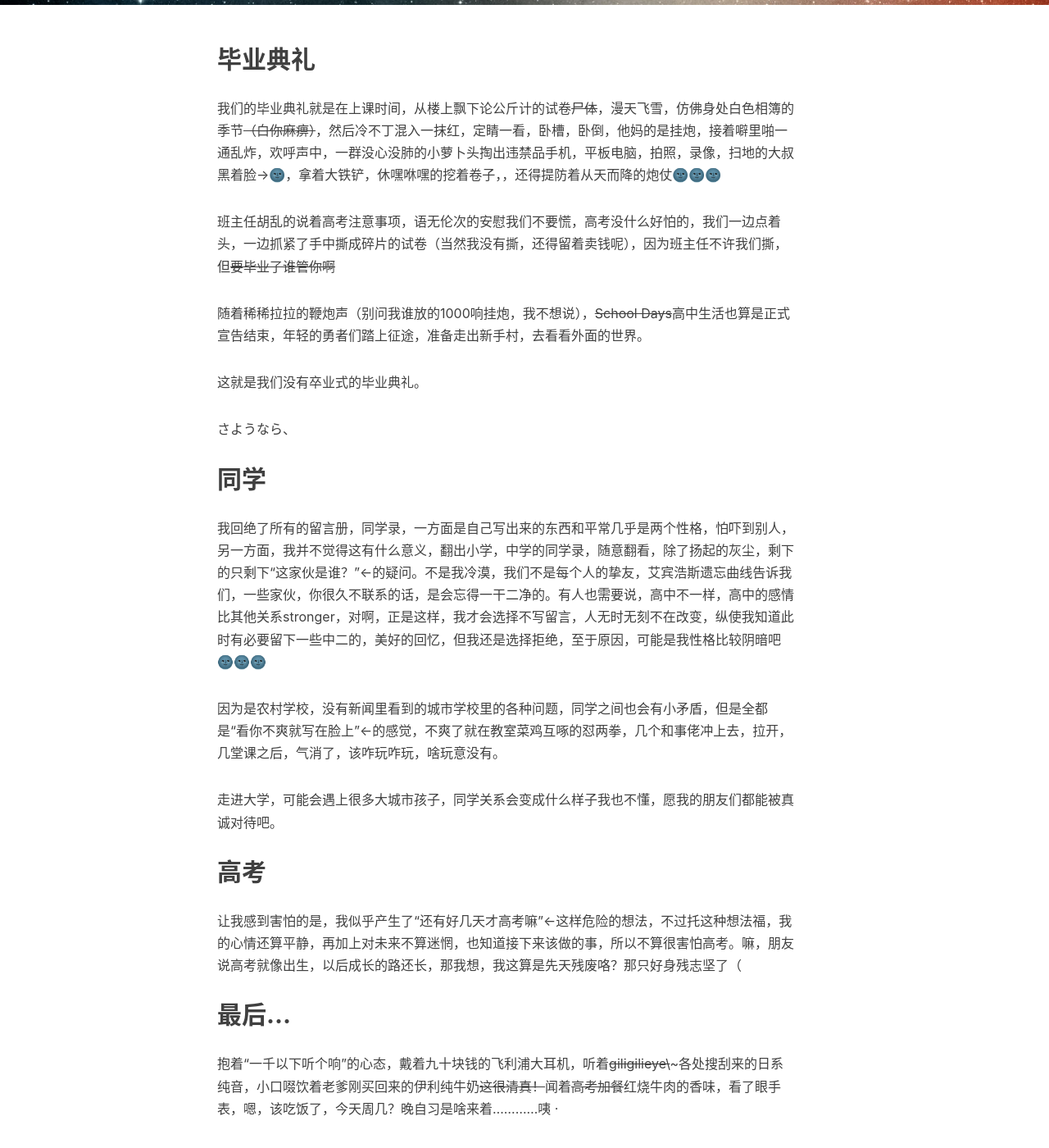
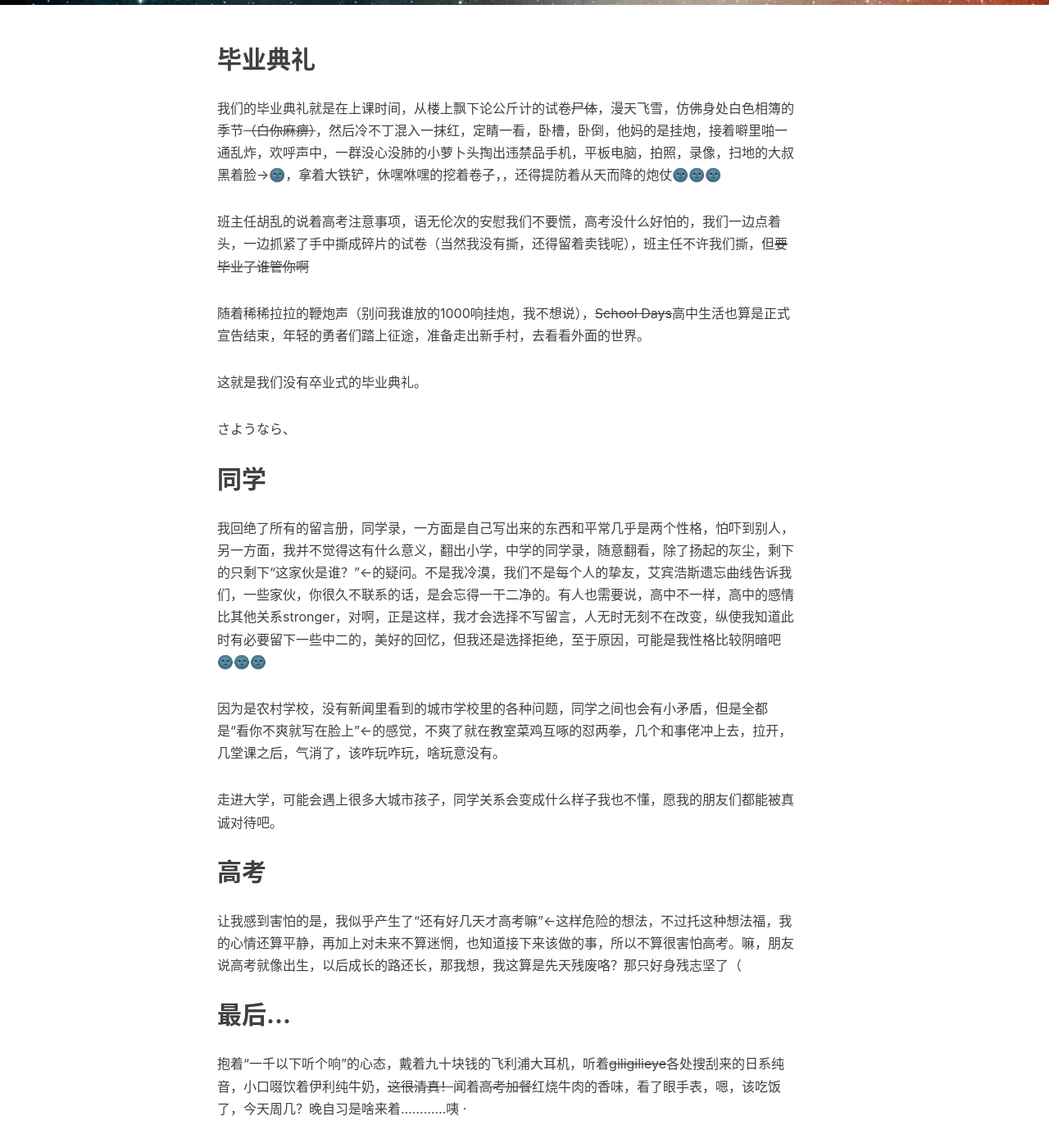
Before and after one commit to CoinkWang/coinkwang.github.com, a Jekyll site: the page built from _posts/2016-06-04-graduating.md, in a window 1280 px wide and 1400 px high, scrolled down 517 px. Shown: the whole window at 82% size. Built offline with Jekyll 4.4.1, drawn with Linux system fonts in a browser that asks for light colours; nearby versions of some CDN libraries; comment, search, counter and statistics services are not loaded.

Commit message:
bug
buggy markdown

```diff
--- a/_posts/2016-06-04-graduating.md
+++ b/_posts/2016-06-04-graduating.md
@@ -17,7 +17,7 @@ tag:
 
 我们的毕业典礼就是在上课时间，从楼上飘下论公斤计的试卷~~尸体~~，漫天飞雪，仿佛身处白色相簿的季节~~（白你麻痹）~~，然后冷不丁混入一抹红，定睛一看，卧槽，卧倒，他妈的是挂炮，接着噼里啪一通乱炸，欢呼声中，一群没心没肺的小萝卜头掏出违禁品手机，平板电脑，拍照，录像，扫地的大叔黑着脸→🌚，拿着大铁铲，休嘿咻嘿的挖着卷子，，还得提防着从天而降的炮仗🌚🌚🌚
 
-班主任胡乱的说着高考注意事项，语无伦次的安慰我们不要慌，高考没什么好怕的，我们一边点着头，一边抓紧了手中撕成碎片的试卷（当然我没有撕，还得留着卖钱呢），因为班主任不许我们撕，但~~要毕业了谁管你啊~~
+班主任胡乱的说着高考注意事项，语无伦次的安慰我们不要慌，高考没什么好怕的，我们一边点着头，一边抓紧了手中撕成碎片的试卷（当然我没有撕，还得留着卖钱呢），班主任不许我们撕，但~~要毕业了谁管你啊~~
 
 随着稀稀拉拉的鞭炮声（别问我谁放的1000响挂炮，我不想说），~~School Days~~高中生活也算是正式宣告结束，年轻的勇者们踏上征途，准备走出新手村，去看看外面的世界。
 
@@ -56,7 +56,7 @@ tag:
 --
 
 
-抱着“一千以下听个响”的心态，戴着九十块钱的飞利浦大耳机，听着~~giligilieye\~~~各处搜刮来的日系纯音，小口啜饮着老爹刚买回来的伊利纯牛奶~~这很清真！~~闻着~~高考加餐~~红烧牛肉的香味，看了眼手表，嗯，该吃饭了，今天周几？晚自习是啥来着............咦
+抱着“一千以下听个响”的心态，戴着九十块钱的飞利浦大耳机，听着~~giligilieye~~各处搜刮来的日系纯音，小口啜饮着伊利纯牛奶，~~这很清真！~~闻着~~高考加餐~~红烧牛肉的香味，看了眼手表，嗯，该吃饭了，今天周几？晚自习是啥来着............咦
 ·
 
 ·
```
